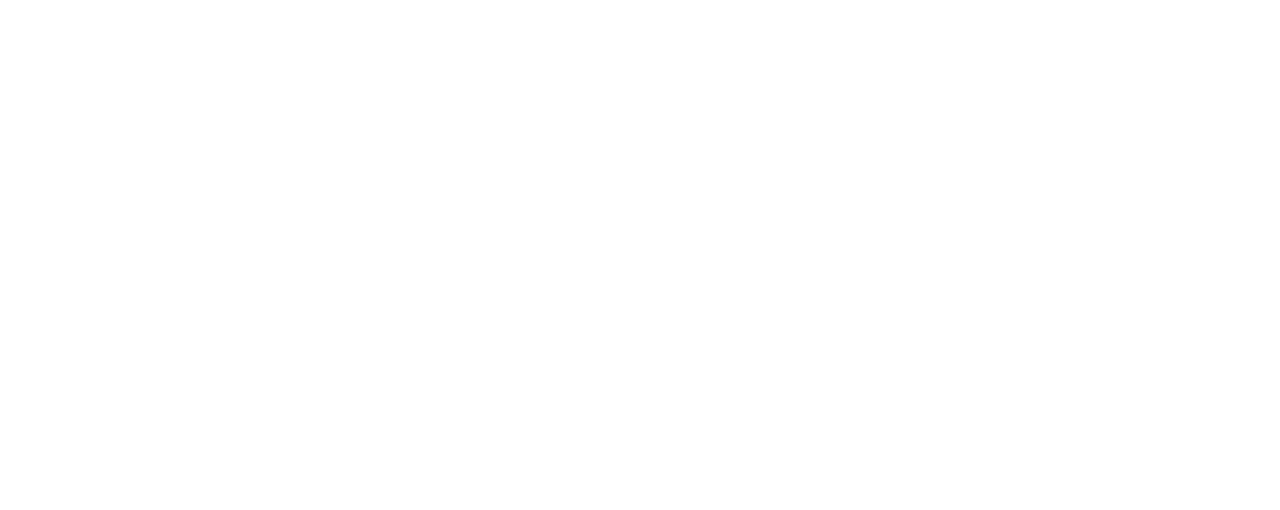
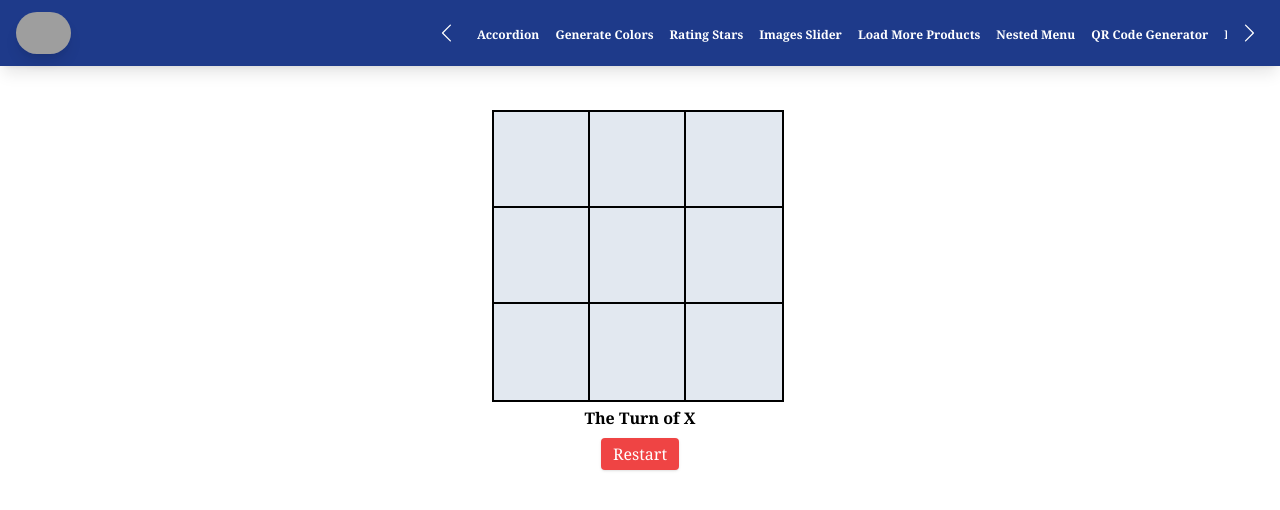
Before and after one commit to Bilalben23/react-projects, a React (Create React App) app: page /tic-tac-toe in a window 1280 px wide. Before the commit this address had no page. Shown: the top 510 px of the page. Built offline with nearby package versions, Linux system fonts and the light colour scheme; grey boxes are pictures that could not be loaded; a web font is replaced by a local one.

Commit message:
Tic Tac Toe Game

```diff
--- a/src/App.js
+++ b/src/App.js
@@ -17,6 +17,8 @@ import Modal from './pages/Modal'
 import GithubProfileFinder from './pages/GithubProfileFinder'
 import SearchSuggestions from './pages/SearchSuggestions'
 // import Tailwind from './pages/Tailwind'
+import TicTacToe from './pages/TicTacToe'
+
 
 
 
@@ -41,6 +43,7 @@ export default function App() {
             <Route path='modal' element={<Modal />} />
             <Route path='github-profile-finder' element={<GithubProfileFinder />} />
             <Route path='search-suggestions' element={<SearchSuggestions />} />
+            <Route path='tic-tac-toe' element={<TicTacToe />} />
             {/* <Route path='tailwind' element={<Tailwind />} /> */}
           </Route>
         </Routes>
--- a/src/components/Header.jsx
+++ b/src/components/Header.jsx
@@ -102,11 +102,11 @@ export default function Header() {
                             return { color: isActive ? "#FF407D" : "#fff" }
                         }} >Search Suggestions</NavLink>
                     </li>
-                    {/* <li>
-                        <NavLink to="tailwind" className='p-2 text-xs font-bold' style={({ isActive }) => {
+                    <li>
+                        <NavLink to="tic-tac-toe" className='p-2 text-xs font-bold' style={({ isActive }) => {
                             return { color: isActive ? "#FF407D" : "#fff" }
-                        }} >Tailwind</NavLink>
-                    </li> */}
+                        }} >Tic Tac Toe Game</NavLink>
+                    </li>
                 </ul>
                 <BsChevronRight size={50} className='p-1 cursor-pointer select-none' onClick={handleScrollRight} />
             </nav>
--- /dev/null
+++ b/src/pages/TicTacToe.jsx
@@ -0,0 +1,135 @@
+import React, { useEffect, useState } from 'react'
+
+export default function TicTacToe() {
+    const [isXTurn, setIsXTurn] = useState(true);
+    const [squares, setSquares] = useState(() => Array(9).fill(''))
+    const [status, setStatus] = useState('')
+    const [winState, setWinState] = useState([])
+
+    function handleOnClick(currentSquare) {
+        let copySquares = [...squares];
+        copySquares[currentSquare] = isXTurn ? 'X' : 'O';
+        if (squares[currentSquare] !== '' || getWinner(squares)) return;
+        setSquares(copySquares);
+        setIsXTurn(!isXTurn)
+    }
+
+    useEffect(() => {
+        const winner = getWinner(squares);
+        if (!winner && squares.every(square => square !== '')) {
+            setStatus("The Draw, Restart The Game!")
+        } else if (winner) {
+            setStatus(`The Winner is: ${winner}`)
+        } else {
+            setStatus(`The Turn of ${isXTurn ? 'X' : 'O'}`);
+        }
+
+    }, [isXTurn, squares])
+
+
+
+    function getWinner(squares) {
+        const winnerStates = [
+            [0, 1, 2],
+            [3, 4, 5],
+            [6, 7, 8],
+            [0, 3, 6],
+            [1, 4, 7],
+            [2, 5, 8],
+            [0, 4, 8],
+            [2, 4, 6],
+        ];
+
+        for (let winnerState of winnerStates) {
+            const [x, y, z] = winnerState;
+            if (squares[x] && squares[x] === squares[y] && squares[x] === squares[z]) {
+                setWinState(winnerState)
+                return squares[x]
+            }
+        }
+        return null;
+    }
+
+
+    function handleRestart() {
+        setIsXTurn(true)
+        setStatus('')
+        setSquares(Array(9).fill(''))
+        setWinState([])
+    }
+
+    return (
+        <div>
+            <div className='w-fit mx-auto grid grid-cols-1'>
+                <div className='flex items-center justify-center'>
+                    <Square
+                        onClick={() => handleOnClick(0)}
+                        isInWinState={winState.includes(0)}
+                        value={squares[0]}
+                    />
+                    <Square
+                        onClick={() => handleOnClick(1)}
+                        isInWinState={winState.includes(1)}
+                        value={squares[1]}
+                    />
+                    <Square
+                        onClick={() => handleOnClick(2)}
+                        isInWinState={winState.includes(2)}
+                        value={squares[2]}
+                    />
+                </div>
+                <div className='flex items-center justify-center'>
+                    <Square
+                        onClick={() => handleOnClick(3)}
+                        isInWinState={winState.includes(3)}
+                        value={squares[3]}
+                    />
+                    <Square
+                        onClick={() => handleOnClick(4)}
+                        isInWinState={winState.includes(4)}
+                        value={squares[4]}
+                    />
+                    <Square
+                        onClick={() => handleOnClick(5)}
+                        isInWinState={winState.includes(5)}
+                        value={squares[5]}
+                    />
+                </div>
+                <div className='flex items-center justify-center'>
+                    <Square
+                        onClick={() => handleOnClick(6)}
+                        isInWinState={winState.includes(6)}
+                        value={squares[6]}
+                    />
+                    <Square
+                        onClick={() => handleOnClick(7)}
+                        isInWinState={winState.includes(7)}
+                        value={squares[7]}
+                    />
+                    <Square
+                        onClick={() => handleOnClick(8)}
+                        isInWinState={winState.includes(8)}
+                        value={squares[8]}
+                    />
+                </div>
+            </div>
+            <div className='w-fit mx-auto mt-2 text-center'>
+                <p className='font-bold'>{status}</p>
+
+                <button type='button' onClick={handleRestart} className='px-3 mt-2 text-white cursor-pointer py-1 bg-red-500 rounded shadow transition hover:opacity-90 hover:shadow-none'>Restart</button>
+            </div>
+        </div>
+    )
+}
+
+
+
+function Square({ value, isInWinState, onClick }) {
+    return (
+        <button
+            className={`font-bold w-[100px] h-[100px] bg-slate-200 border-2 border-black -ml-1 -mb-1 transition hover:bg-slate-100 ${isInWinState && '!bg-green-500'}`}
+            onClick={onClick}>
+            {value}
+        </button>
+    )
+}
```
Also changed, not shown: src/App.css (+7 -0 lines).
